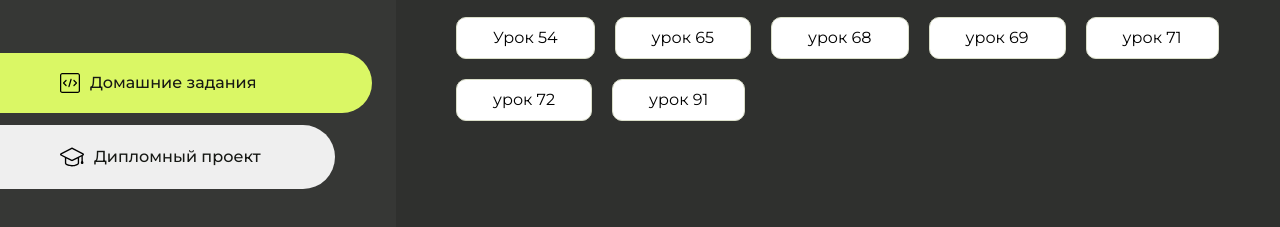
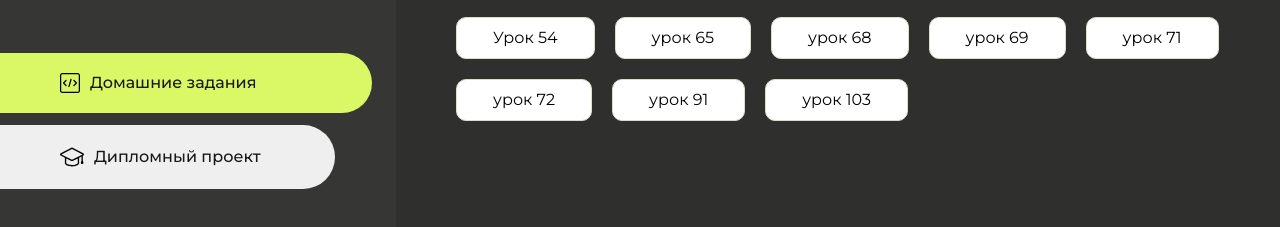
Before and after one commit to WEB-GHOST06/homework, a plain HTML site: page index.html in a window 1280 px wide. Shown: the part 283-510 px from the top of the page. Drawn offline with Linux system fonts and the light colour scheme.

Commit message:
Update index.html

```diff
--- a/index.html
+++ b/index.html
@@ -128,6 +128,9 @@
                     <li class="content__list-item">
                         <a href="./dz12/index.html">урок 91</a>
                     </li>
+                    <li class="content__list-item">
+                        <a href="./dz13/index.html">урок 103</a>
+                    </li>
                 </ul>
             </div>
             <div class="content__block hidden" id="diplomBlock">
```
